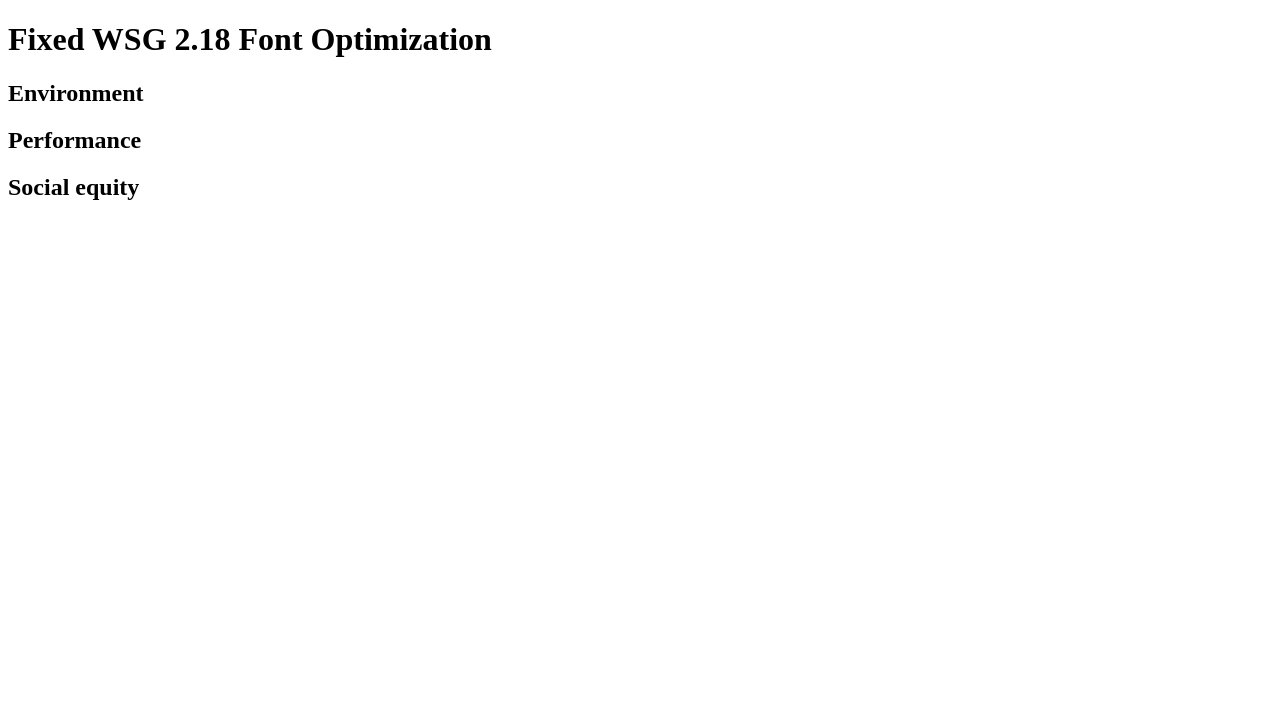
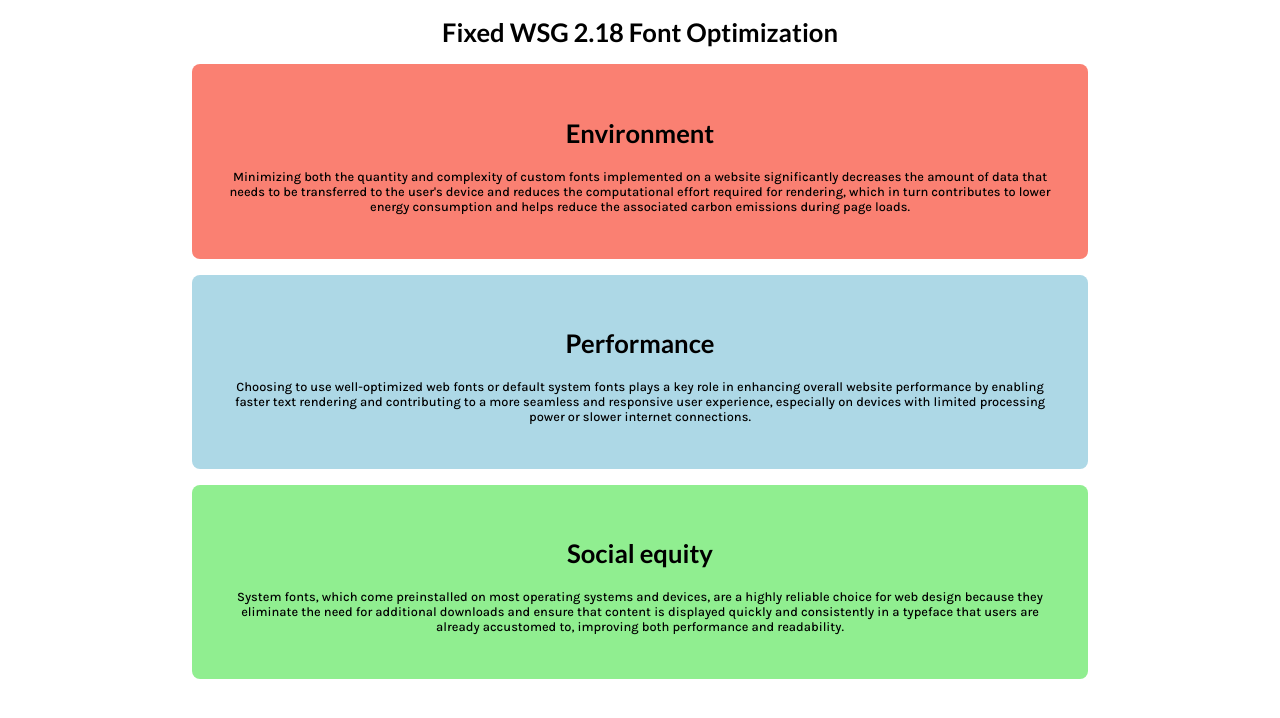
Before and after one commit to Jakubo0451/WSG-testcase-Fonts, a plain HTML site: page demo/fixed/index.html in a window 1280 px wide. Drawn offline with Linux system fonts and the light colour scheme.

Commit message:
fixed demo done

```diff
--- a/demo/fixed/index.html
+++ b/demo/fixed/index.html
@@ -3,26 +3,28 @@
 <head>
     <meta charset="UTF-8">
     <meta name="viewport" content="width=device-width, initial-scale=1.0">
-    <title>Fixed demo</title>
+    <title>Broken demo</title>
+    <link rel="stylesheet" href="styles.css">
+
 </head>
 <body>
     <h1>Fixed WSG 2.18 Font Optimization</h1>
     <section>
-        <h2>Environment</h2>
-        <p>
-
+        <h2 class="hf-1">Environment</h2>
+        <p class="pf-1">
+            Minimizing both the quantity and complexity of custom fonts implemented on a website significantly decreases the amount of data that needs to be transferred to the user's device and reduces the computational effort required for rendering, which in turn contributes to lower energy consumption and helps reduce the associated carbon emissions during page loads.
         </p>
     </section>
     <section>
-        <h2>Performance</h2>
-        <p>
-
+        <h2 class="hf-2">Performance</h2>
+        <p class="pf-2">
+            Choosing to use well-optimized web fonts or default system fonts plays a key role in enhancing overall website performance by enabling faster text rendering and contributing to a more seamless and responsive user experience, especially on devices with limited processing power or slower internet connections.
         </p>
     </section>
     <section>
-        <h2>Social equity</h2>
-        <p>
-
+        <h2 class="hf-3">Social equity</h2>
+        <p class="pf-3">
+            System fonts, which come preinstalled on most operating systems and devices, are a highly reliable choice for web design because they eliminate the need for additional downloads and ensure that content is displayed quickly and consistently in a typeface that users are already accustomed to, improving both performance and readability.
         </p>
     </section>
 </body>
--- /dev/null
+++ b/demo/fixed/styles.css
@@ -0,0 +1,42 @@
+@font-face {
+    font-family: lato-bold;
+    src: url(/fonts/fixed/Lato-Bold.woff2);
+}
+@font-face {
+    font-family: karla-medium;
+    src: url(/fonts/fixed/Karla-Medium.woff2);
+}
+
+h1, h2{
+    font-family: lato-bold, sans-serif;
+    font-size: 2vw;
+}
+
+p {
+    font-family: karla-medium, sans-serif;
+    font-size: 1vw;
+}
+
+body {
+    text-align: center;
+    margin: 0;
+}
+
+section {
+    padding: 2rem;
+    width: 65vw;
+    margin: 1rem auto;
+    border-radius: .5rem;
+}
+
+section:nth-child(2) {
+    background-color: salmon;
+}
+
+section:nth-child(3) {
+    background-color: lightblue;
+}
+
+section:nth-child(4) {
+    background-color: lightgreen;
+}
```
Also changed, not shown: demo/index.html (added, +12 -0 lines), fonts/broken/AmaticSC-Bold.ttf (renamed from fonts/AmaticSC-Bold.ttf), fonts/broken/AmaticSC-Regular.ttf (renamed from fonts/AmaticSC-Regular.ttf), fonts/broken/Asimovian-Regular.ttf (renamed from fonts/Asimovian-Regular.ttf), fonts/broken/IndieFlower-Regular.ttf (renamed from fonts/IndieFlower-Regular.ttf), fonts/broken/Play-Bold.ttf (renamed from fonts/Play-Bold.ttf), fonts/broken/Play-Regular.ttf (renamed from fonts/Play-Regular.ttf), fonts/broken/ShadowsIntoLight-Regular.ttf (renamed from fonts/ShadowsIntoLight-Regular.ttf), fonts/fixed/Karla-Medium.woff2 (added), fonts/fixed/Lato-Bold.woff2 (added), 4 other files.
